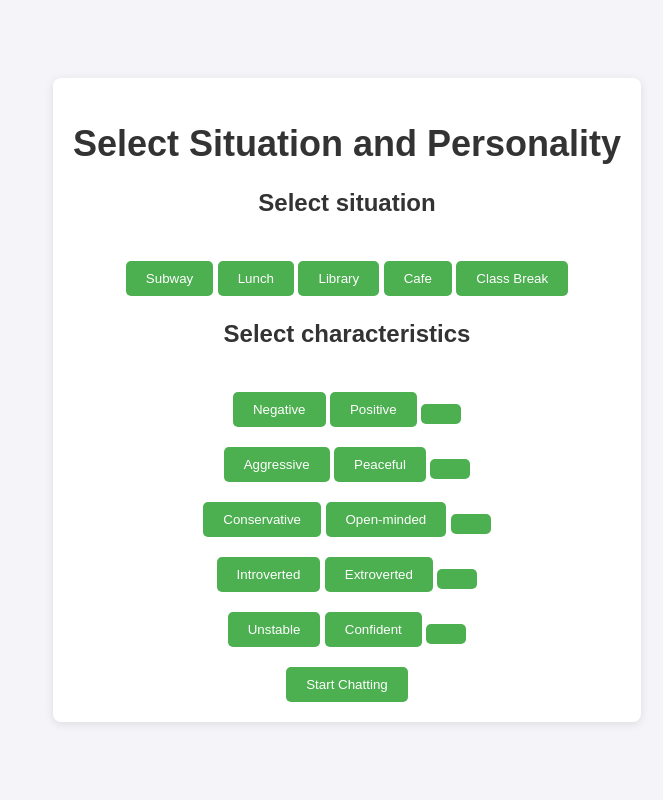
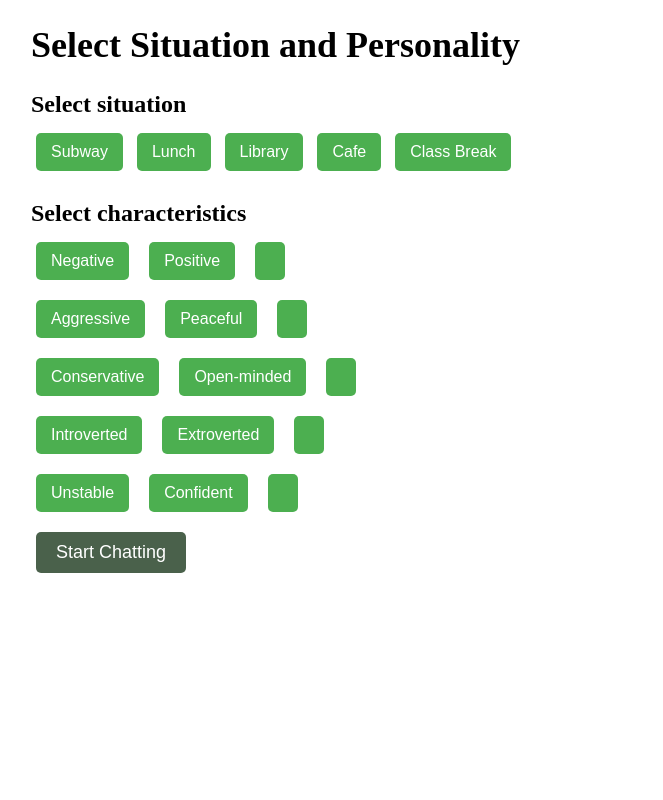
Before and after one commit to junheehong98/Chatbot-with-Context-and-Personality, a Flask app: page / in a window 1280 px wide. Shown: the whole page, without its empty margins (293-956 px from the left). Run offline with Flask 2, Linux system fonts and the light colour scheme.

Commit message:
Update main_style.css

```diff
--- a/app/static/css/main_style.css
+++ b/app/static/css/main_style.css
@@ -1,36 +1,77 @@
-body {
+.container {
+    width: 50%;
+    margin: 0 auto;
+    text-align: left;
+}
+
+h1 {
+    font-size: 36px;
+    margin-bottom: 25px;
+    font-weight: bold;
+}
+
+h3 {
+    font-size: 24px;
+    margin-bottom: 10px;
+}
+
+.situation-selection, .characteristic-selection {
     display: flex;
-    justify-content: center;
-    align-items: center;
-    height: 100vh;
-    margin: 0;
-    font-family: Arial, sans-serif;
-    background-color: #f4f4f9;
+    flex-direction: column;
+    align-items: flex-start;
+    margin-bottom: 20px;
+
 }
-.container {
-    text-align: center;
-    background-color: #fff;
-    padding: 20px;
-    border-radius: 8px;
-    box-shadow: 0 2px 10px rgba(0, 0, 0, 0.1);
+
+.button-group {
+    display: flex;
+    gap: 10px;
 }
+.selected-btn {
+    background-color: #2e7d32; /* Green background */
+    color: white; /* White text */
+}
+
 button {
-    margin-top: 20px;
-    padding: 10px 20px;
+    margin: 5px;
+    padding: 10px 15px;
+    font-size: 16px;
     background-color: #4CAF50;
     color: white;
     border: none;
     border-radius: 5px;
     cursor: pointer;
+
+}
+.submit{
+    background-color: #4a614b;
+    color: white;
+    border: none;
+    padding: 10px 20px;
+    font-size: 18px;
+    cursor: pointer;
+    border-radius: 5px;
+    align-content: right;
 }
 button:hover {
-    background-color: #45a049;
+    background-color: #38993d;
+}
+button:active {
+    background-color: #2e7d32;
 }
 
-form {
-    margin-top: 20px;
+.characteristic-group {
+    display: flex;
+    gap: 10px;
+    margin-bottom: 10px;
 }
 
-h1, h2, h3 {
-    color: #333;
+.submit-btn {
+    background-color: #4CAF50;
+    padding: 10px 20px;
+    font-size: 18px;
+    border-radius: 5px;
+    cursor: pointer;
+    margin-top: 20px;
+
 }
```
